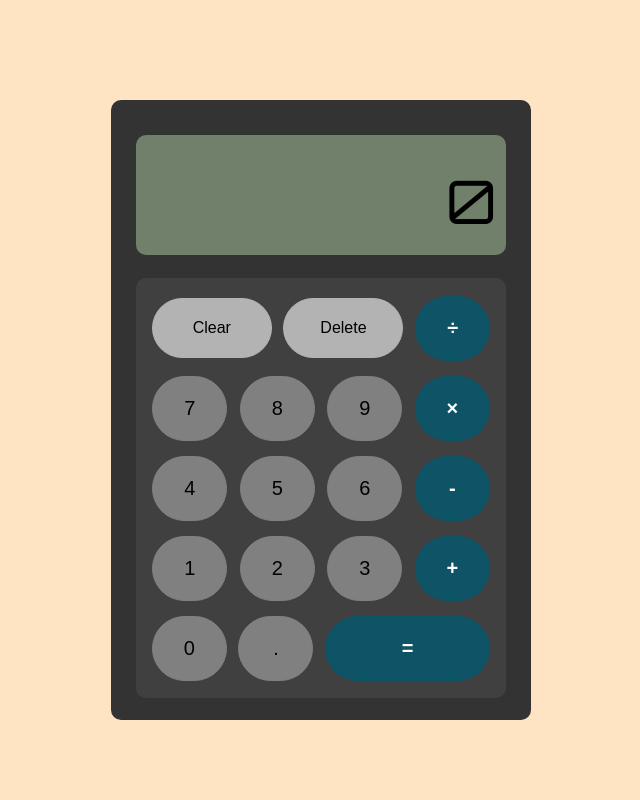
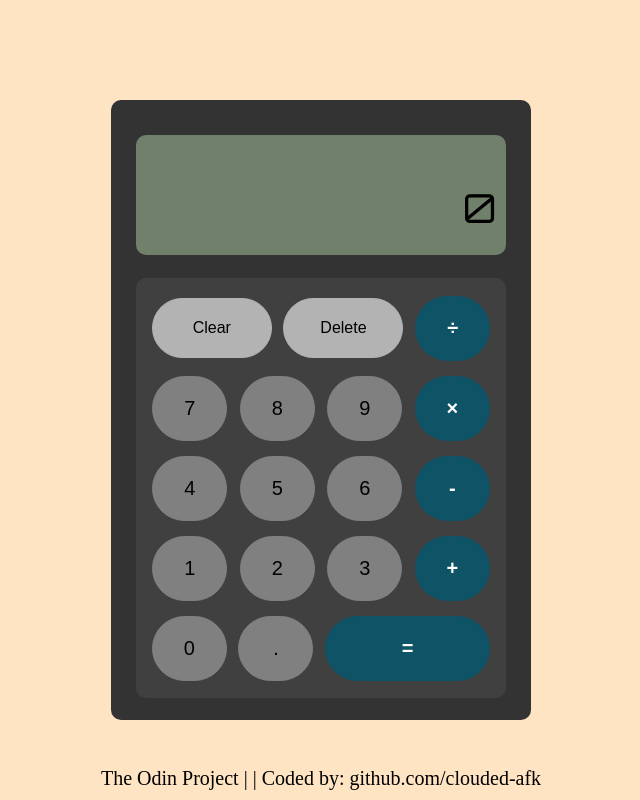
Before and after one commit to clouded-afk/calculator, a plain HTML site: page index.html in a window 1280 px wide. Shown: the whole page, without its empty margins (319-959 px from the left). Drawn offline with Linux system fonts and the light colour scheme.

Commit message:
Add and style footer

```diff
--- a/index.html
+++ b/index.html
@@ -47,6 +47,7 @@
                 </div>
             </div>
         </div>
+        <div class="footer">The Odin Project | | <a href="https://github.com/clouded-afk/">Coded by: github.com/clouded-afk</a></div>
         <script src="script.js"></script>
     </body>
 </html>
--- a/style.css
+++ b/style.css
@@ -7,7 +7,7 @@
 
 .calculator-container {
     margin-top: 100px;
-    height: 600px;
+    min-height: 600px;
     width: 400px;
     display: flex;
     flex-direction: column;
@@ -18,7 +18,7 @@
 }
 
 .display-container {
-    height: 100px;
+    min-height: 100px;
     background-color: hsl(106, 9%, 46%);
     width: 350px;
     border-radius: 10px;
@@ -39,9 +39,11 @@
 }
 
 .current-input {
-    font-size: 60px;
+    font-size: 40px;
     font-weight: 400;
     text-align: right;
+    word-wrap: break-word;
+    word-break: break-all;
 }
 
 .button-container {
@@ -118,3 +120,24 @@
 .clear-btn:active, .del-btn:active{
     background-color: hsl(0, 0%, 100%);
 }
+
+.footer {
+    text-align: center;
+    position: fixed;
+    left: 0;
+    bottom: 10px;
+    width: 100%;
+    font-size: 20px;
+}
+
+a {
+    text-decoration: none;
+}
+
+a:link, a:visited {
+    color: black;
+}
+
+a:hover {
+    color: white;
+}
```
